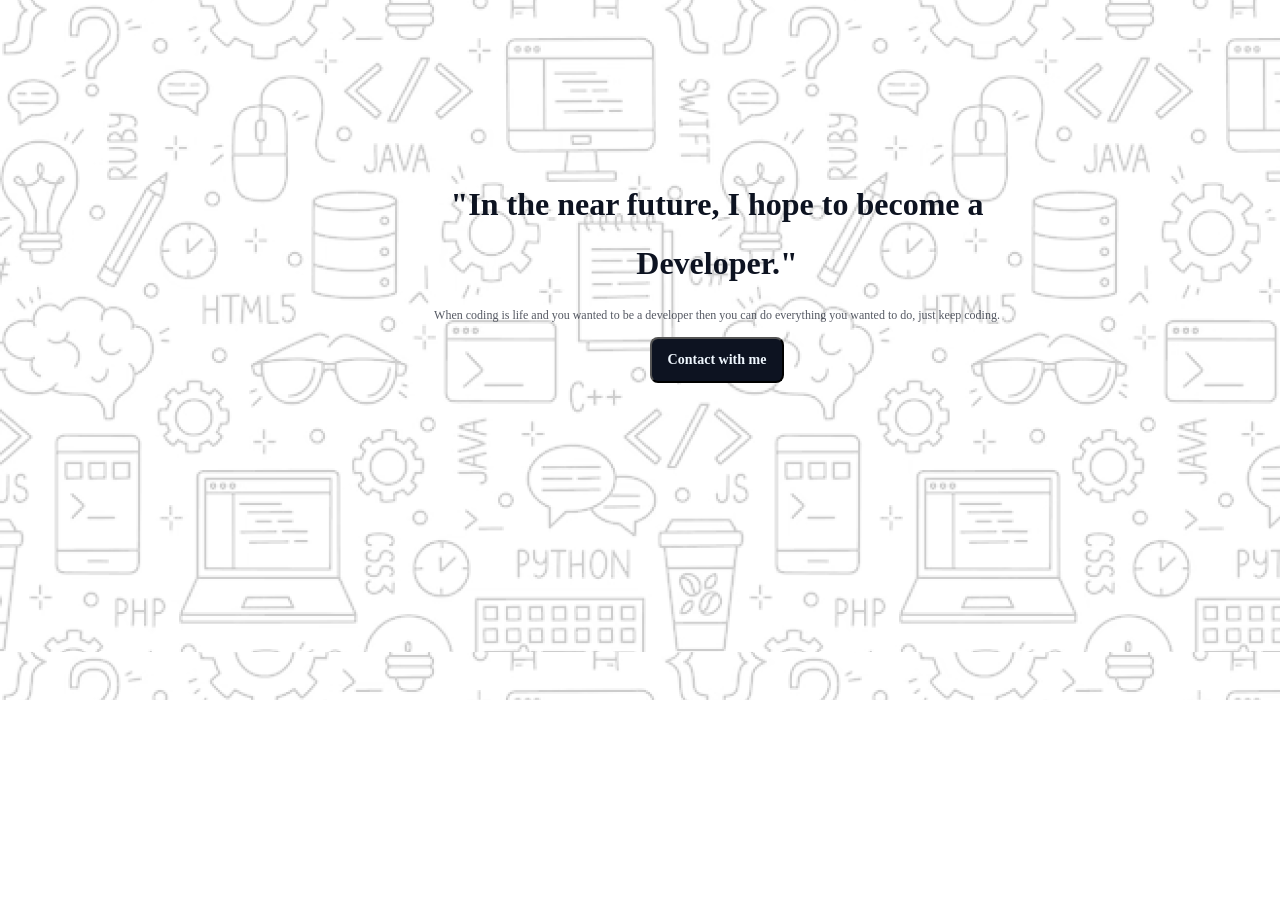
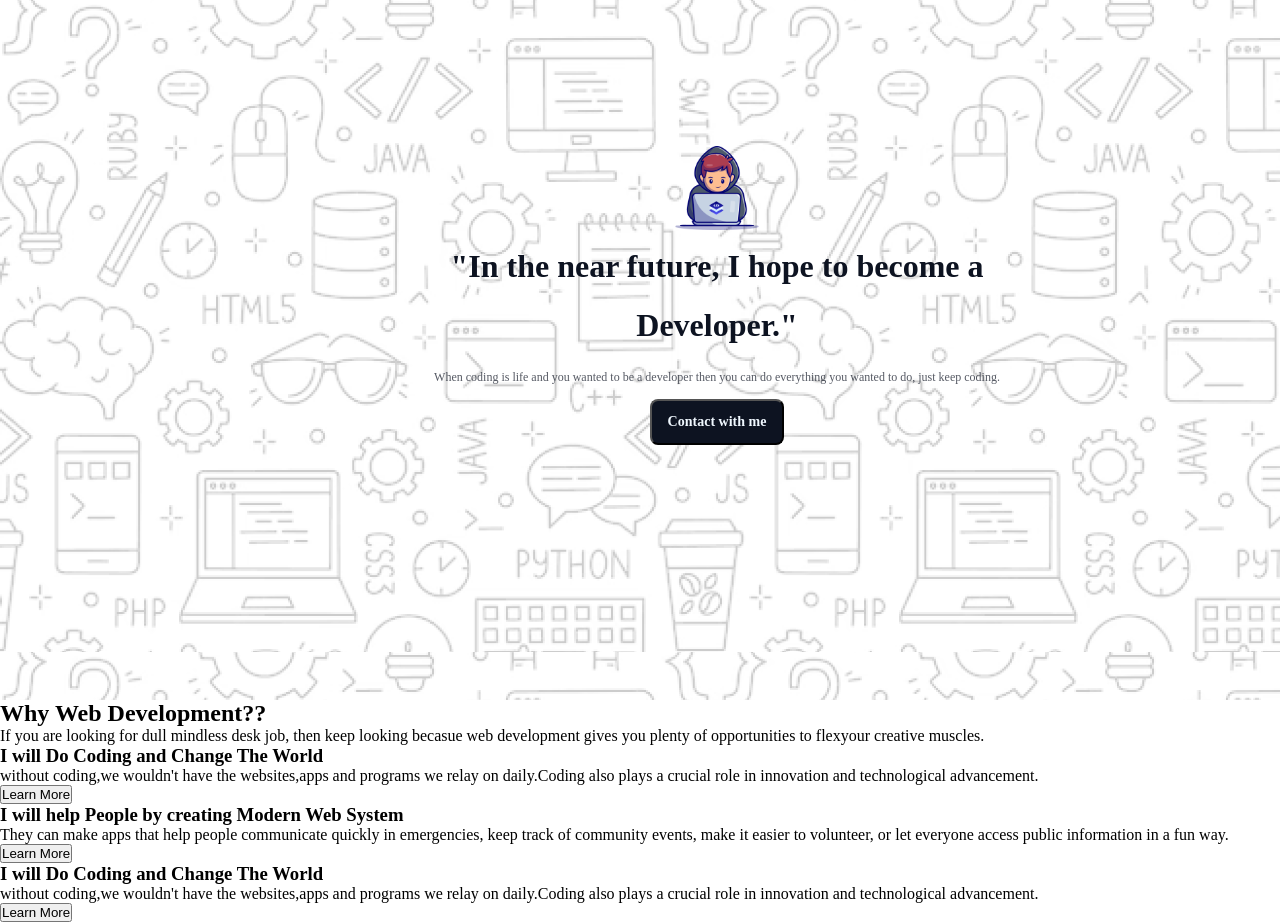
Before and after one commit to sanjida03-cse/assignment1, a plain HTML site: page assignment 1/index.html in a window 1280 px wide. Before the commit the page ends 800 px from the top, so only its background shows below. Drawn offline with Linux system fonts and the light colour scheme; a web font is replaced by a local one.

Commit message:
content part-1

```diff
--- a/assignment 1/index.html
+++ b/assignment 1/index.html
@@ -10,9 +10,11 @@
     <section id="hero">
         <div class="part1">
             <div class="hero-content">
-                <div>
-                    <img src="/B10A1-Challenge-Begins/assets/Group.png" alt="" srcset="">
+                <div class="image-group">
+                    <img src="/assignment 1/styles/assets/Group.png" alt="" srcset="">
                 </div>
+
+
 
                 <h2>"In the near future, I hope to become a <br>Developer."</h2>
                 <p>When coding is life and you wanted to be a developer then you can do everything you wanted to do, just keep coding.</p>
@@ -25,6 +27,31 @@
 
         </div>
     </section>
+    <section id="why-web">
+        <div class="content-part">
+            <h2>Why Web Development??</h2>
+            <p>If you are looking for dull mindless desk job, then keep looking becasue web development gives you plenty of opportunities to flexyour creative muscles.</p>
+
+        </div>
+        <div class="content-1">
+            <h3>I will Do Coding and Change The World</h3>
+            <p>without coding,we wouldn't have the websites,apps and programs we relay on daily.Coding also plays a crucial role in innovation and technological advancement.</p>
+            <button class="content-button">Learn More</button>
+
+        </div>
+        <div class="content-2">
+            <h3>I will help People by creating Modern Web System</h3>
+            <p>They can make apps that help people communicate quickly in emergencies, keep track of community events, make it easier to volunteer, or let everyone access public information in a fun way.</p>
+            <button class="content-button">Learn More</button>
+
+        </div>
+        <div class="content-3">
+            <h3>I will Do Coding and Change The World</h3>
+            <p>without coding,we wouldn't have the websites,apps and programs we relay on daily.Coding also plays a crucial role in innovation and technological advancement.</p>
+            <button class="content-button">Learn More</button>
+
+        </div>
+    </section>
 
 </body>
 </html>
--- a/assignment 1/styles/style.css
+++ b/assignment 1/styles/style.css
@@ -8,12 +8,17 @@
     background-image: url("../styles/assets/Hero-bg.png");
 
 }
-/* .img{
+img{
+    width: 15%;
+}
+.image-group{
    display: flex;
    justify-content: center;
    align-items: center;
-   ;
-} */
+   height: 20%;
+   margin-bottom: 18px;
+}
+
 #hero .part1{
 
 position: absolute;
```
